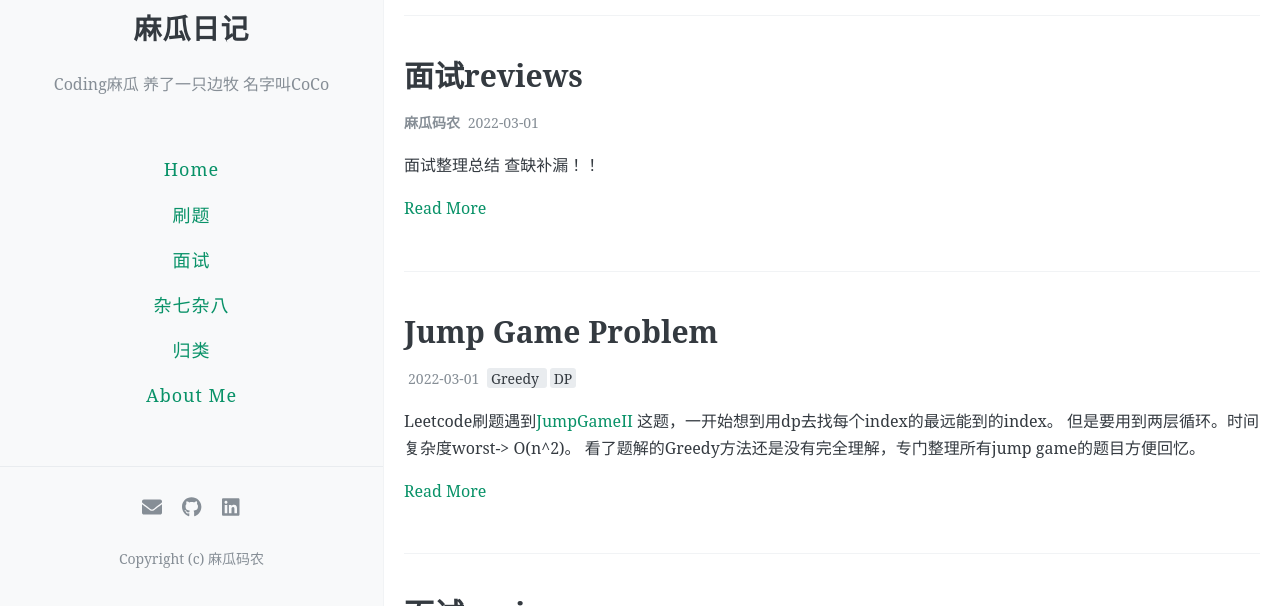
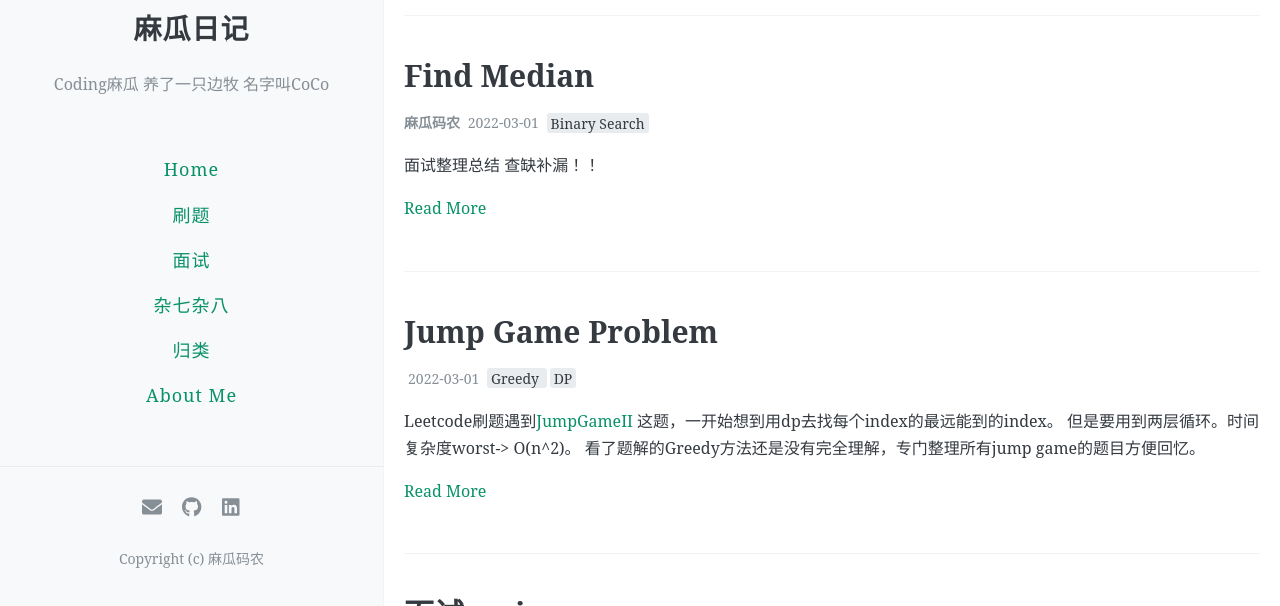
Before and after one commit to bfding95/bfding95.Github.io, a Jekyll site: the page built from index.html, in a window 1280 px wide and 900 px high, cut to the strip 294-900 px from the top of the window. Built offline with Jekyll 4.4.1, drawn with Linux system fonts in a browser that asks for light colours; the list of posts is cut into pages by our own code; comment, search, counter and statistics services are not loaded.

Commit message:
3.7 update

```diff
--- a/_posts/2022-03-07-find-median.md
+++ b/_posts/2022-03-07-find-median.md
@@ -1,9 +1,10 @@
 ---
 layout: post
-title: 面试reviews
+title: Find Median
 date: 2022-03-01
 author: 麻瓜码农
-categories: [interview]
+categories: [leetcode]
+tags: [Binary Search]
 comments: true
 toc: true
 ---
```
